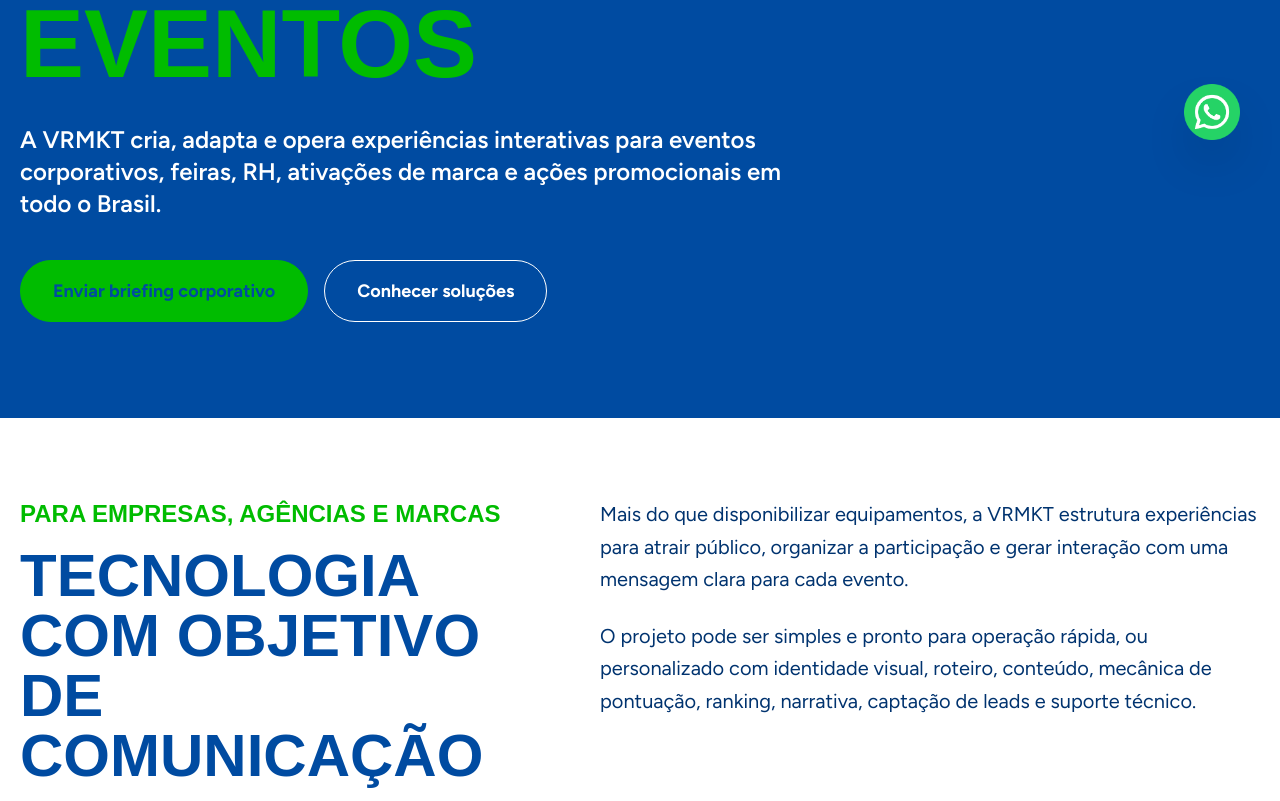
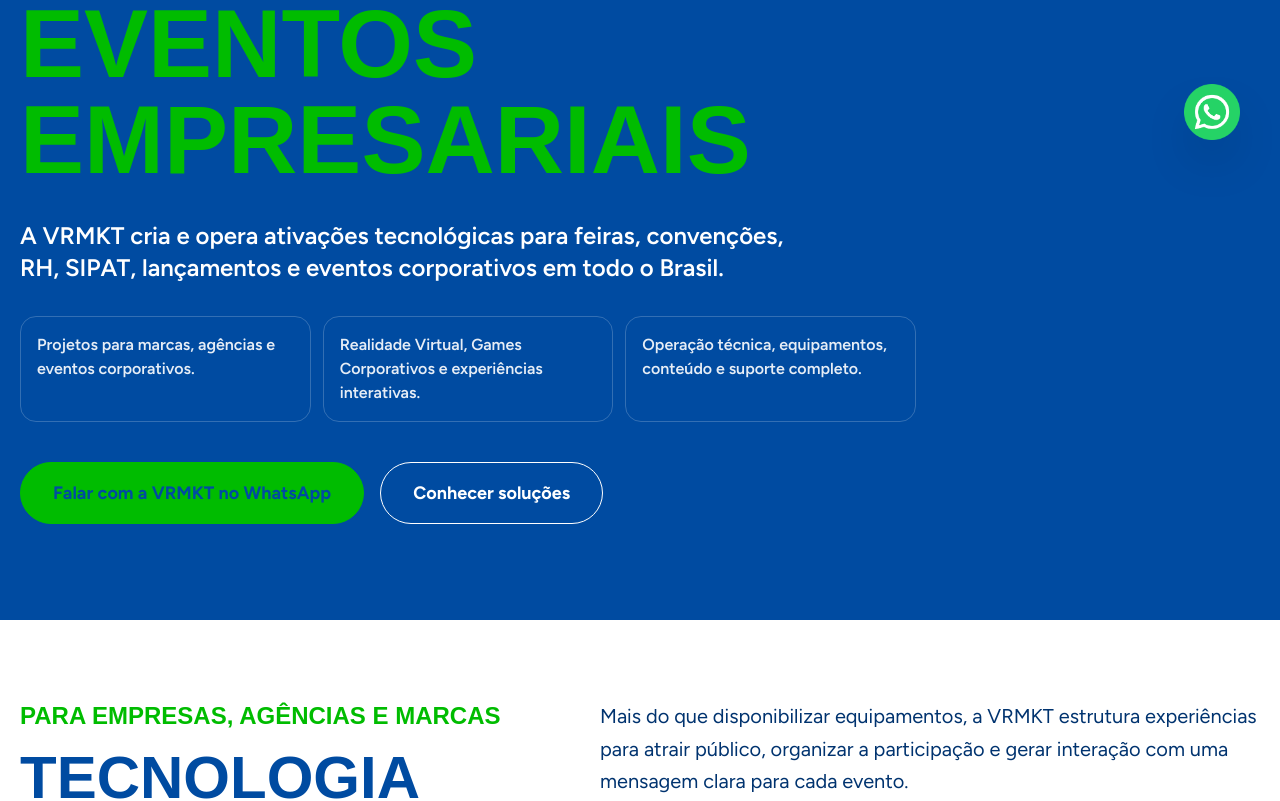
Before and after one commit to vrmkt/VRMKT, a Next.js app: page /eventos-corporativos in a window 1280 px wide. Shown: the part 620-1421 px from the top of the page. Built offline with nearby package versions, Linux system fonts and the light colour scheme; a web font is replaced by a local one; what tailwindcss-animated would draw is missing.

Commit message:
otimiza landing de eventos corporativos para conversao

```diff
--- a/src/app/eventos-corporativos/page.tsx
+++ b/src/app/eventos-corporativos/page.tsx
@@ -20,7 +20,7 @@ export const metadata: Metadata = {
 };
 
 const whatsappUrl =
-  "https://wa.me/5511972620886?text=Ol%C3%A1%2C%20gostaria%20de%20enviar%20um%20briefing%20corporativo%20para%20um%20evento.%0A%0AEmpresa%3A%0ACidade%3A%0AData%3A%0AP%C3%BAblico%20estimado%3A%0AObjetivo%20da%20a%C3%A7%C3%A3o%3A";
+  "https://wa.me/5511972620886?text=Ol%C3%A1%2C%20vi%20as%20solu%C3%A7%C3%B5es%20da%20VRMKT%20para%20eventos%20corporativos%20e%20gostaria%20de%20entender%20op%C3%A7%C3%B5es%20para%20uma%20a%C3%A7%C3%A3o%20da%20minha%20empresa.";
 
 const eventTypes = [
   "Convenções corporativas",
@@ -73,14 +73,24 @@ export default function EventosCorporativosPage() {
           </p>
 
           <h1 className="owners-xnarrow max-w-6xl text-5xl font-bold uppercase leading-[1.02] text-[#00BC00] md:text-7xl lg:text-8xl">
-            Experiências imersivas, realidade virtual e games corporativos para eventos
+            Realidade Virtual, Games Corporativos e experiências interativas para eventos empresariais
           </h1>
 
           <p className="mt-8 max-w-3xl text-xl font-semibold leading-relaxed md:text-2xl">
-            A VRMKT cria, adapta e opera experiências interativas para eventos
-            corporativos, feiras, RH, ativações de marca e ações promocionais em
-            todo o Brasil.
+            A VRMKT cria e opera ativações tecnológicas para feiras, convenções, RH, SIPAT, lançamentos e eventos corporativos em todo o Brasil.
           </p>
+
+          <div className="mt-8 grid max-w-4xl gap-3 text-base font-semibold text-white/90 md:grid-cols-3">
+            <div className="rounded-2xl border border-white/20 p-4">
+              Projetos para marcas, agências e eventos corporativos.
+            </div>
+            <div className="rounded-2xl border border-white/20 p-4">
+              Realidade Virtual, Games Corporativos e experiências interativas.
+            </div>
+            <div className="rounded-2xl border border-white/20 p-4">
+              Operação técnica, equipamentos, conteúdo e suporte completo.
+            </div>
+          </div>
 
           <div className="mt-10 flex flex-col gap-4 text-lg font-bold sm:flex-row">
             <a
@@ -89,7 +99,7 @@ export default function EventosCorporativosPage() {
               rel="noopener noreferrer"
               className="rounded-full border border-[#00BC00] bg-[#00BC00] px-8 py-4 text-center text-[#004BA1] transition hover:bg-white hover:text-[#004BA1]"
             >
-              Enviar briefing corporativo
+              Falar com a VRMKT no WhatsApp
             </a>
 
             <Link
@@ -232,7 +242,7 @@ export default function EventosCorporativosPage() {
             rel="noopener noreferrer"
             className="rounded-full border border-[#004BA1] px-8 py-4 text-center text-lg font-bold transition hover:bg-[#004BA1] hover:text-white"
           >
-            Enviar briefing
+            Falar com a VRMKT
           </a>
         </div>
       </section>
```
